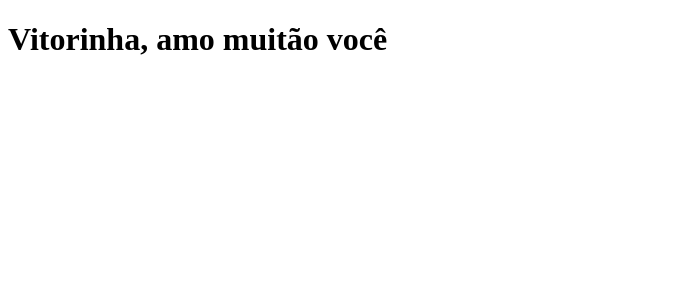
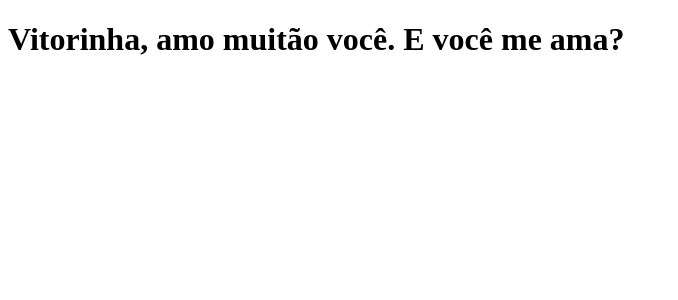
Before and after one commit to gabrielklemtz01/start, a Next.js app: page / in a window 1280 px wide. Shown: the top 300 px of the page, without its empty margins (0-678 px from the left). Built offline with nearby package versions, Linux system fonts and the light colour scheme.

Commit message:
alterado a frase

```diff
--- a/pages/index.js
+++ b/pages/index.js
@@ -1,5 +1,5 @@
 function Home(){
-    return <h1>Vitorinha, amo muitão você</h1>
+    return <h1>Vitorinha, amo muitão você. E você me ama?</h1>
 }
 
 export default Home
```
